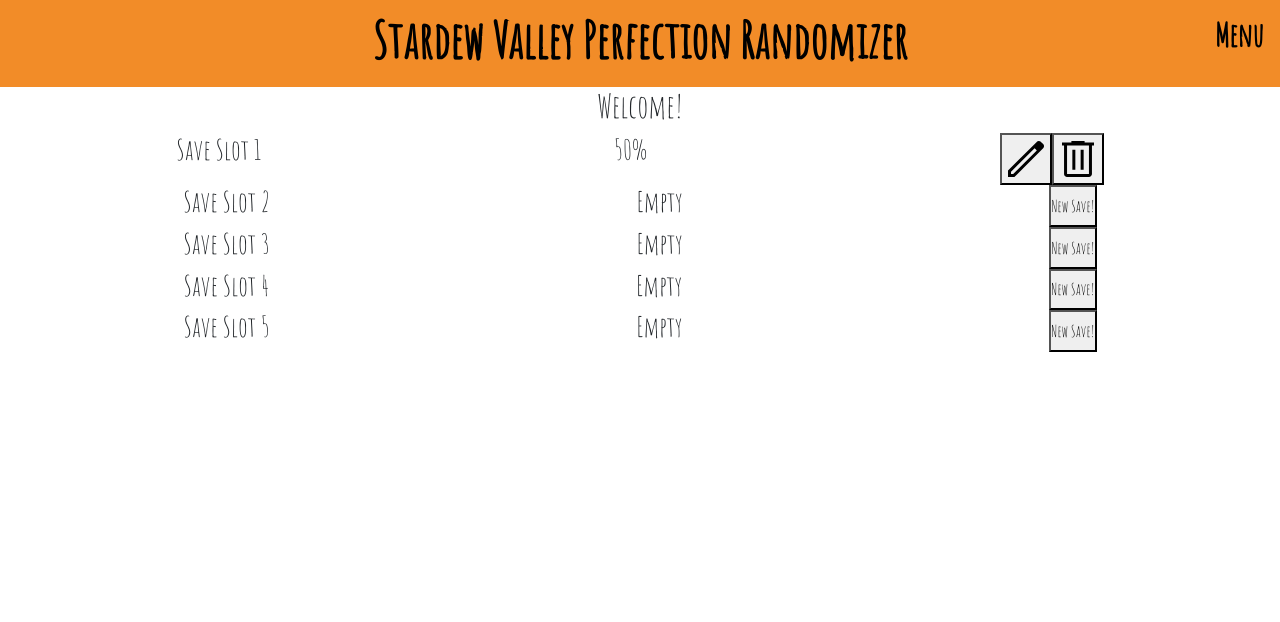
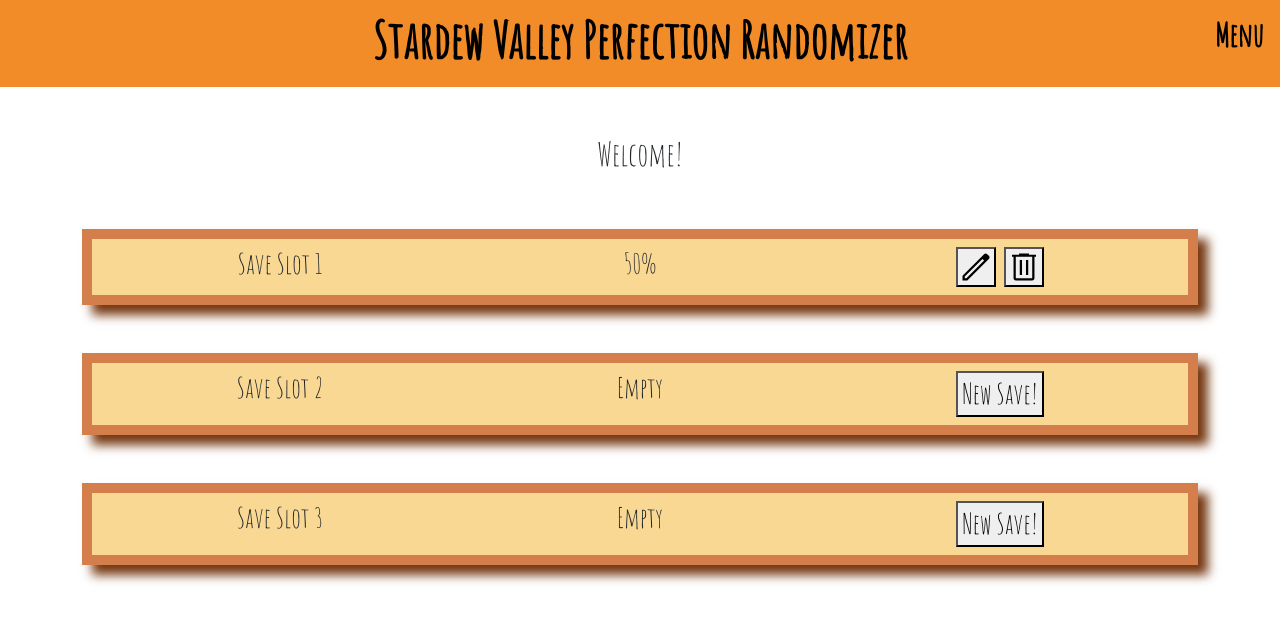
Before and after one commit to killingsworth-kristen/stardew-randomizer-react, a React (Create React App) app: page /saves in a window 1280 px wide. Shown: the top 622 px of the page. Built offline with nearby package versions, Linux system fonts and the light colour scheme.

Commit message:
saves stylefirst pass

```diff
--- a/src/App.css
+++ b/src/App.css
@@ -1,3 +1,9 @@
+:root {
+  --frame-edge: #d47f4b;
+  --frame-background: #f9d894;
+  --frame-text: #763812;
+}
+
 * {
   margin: 0;
   padding: 0;
@@ -14,6 +20,14 @@
   src: local("AmaticSC-Regular"),url("./fonts/AmaticSC-Regular.ttf") format(truetype);
 }
 
+body {
+  min-height: 100vh;
+}
+
+h3 {
+  margin: 0;
+}
+
 .App {
   text-align: center;
   font-family: "AmaticSC";
--- a/src/App.js
+++ b/src/App.js
@@ -4,7 +4,6 @@
 
 // Import Components
 import Header from './components/Header';
-import Login from  './components/pages/Login';
 import AllSaves from './components/pages/AllSaves'
 import NewSaveForm from './components/pages/NewSaveForm';
 import NewSavePreview from './components/pages/NewSavePreview';
@@ -16,7 +15,6 @@
       <Router>
           <Header />
           <Routes>
-            <Route path='/login' element={<Login />}/>
             <Route path='/saves' element={<AllSaves />}/>
             <Route path='/new-save' element={<NewSaveForm />}/>
             <Route path='/new-save/preview' element={<NewSavePreview />}/>
--- /dev/null
+++ b/src/components/EditDeleteSaveBtns.js
@@ -0,0 +1,14 @@
+import React from "react";
+
+export default function EditDeleteDaveBtns () {
+    return (
+        <div className="col">
+        <button className="edit-delete-btn">
+            <img className="edit-delete-btn-icon" src="/assets/icons/edit.svg" alt="edit save"/>
+        </button>
+        <button className="edit-delete-btn">
+            <img className="edit-delete-btn-icon" src="/assets/icons/delete.svg" alt="delete save"/>
+        </button>
+    </div>
+    )
+}
--- a/src/components/Header.js
+++ b/src/components/Header.js
@@ -12,7 +12,7 @@
                 </button>
                 <div className="collapse" id="collapseExample">
                     <div className="menu-dropdown">
-                        <a><h3>Logout</h3></a>
+                        {/* <a><h3>Logout</h3></a> */}
                         <a><h3>Saves</h3></a>
                         <a><h3>Help</h3></a>
                         <a><h3>About</h3></a>
--- /dev/null
+++ b/src/components/NewSaveBtn.js
@@ -0,0 +1,11 @@
+import React from "react";
+
+export default function NewSaveBtn () {
+    return (
+        <div className="col">
+        <button className="new-save-btn">
+            <h3 className="new-save-btn-text">New Save!</h3>
+        </button>
+    </div>
+    )
+}
--- a/src/components/pages/AllSaves.js
+++ b/src/components/pages/AllSaves.js
@@ -1,42 +1,50 @@
 import React from "react";
 import './../style/AllSaves.css';
+
+import EditDeleteSaveBtns from "../EditDeleteSaveBtns";
+import NewSaveBtn from "../NewSaveBtn";
 
 export default function AllSaves () {
     return (
         <main>
-            <h2>Welcome!</h2>
-            <div className="all-saves-container">
-                <div className="save-slot-container">
+            <h2 className="all-saves-title">Welcome!</h2>
+            <div className="grid-wrapper align-items-center">
+                <div className="container">
+                    <div className="row" id="row-1">
+                        <div className="col">
                             <h3>Save Slot 1</h3>
+                        </div>
+                        <div className="col">
                             <h3>50%</h3>
+                        </div>
+                        <EditDeleteSaveBtns />
+                    </div>
+                    <div className="row" id="row-2">
+                        <div className="col">
                             <div>
-                        <button>
-                            <img src="/assets/icons/edit.svg" alt="edit save"/>
-                        </button>
-                        <button>
-                            <img src="/assets/icons/delete.svg" alt="delete save"/>
-                        </button>
+                                <h3>Save Slot 2</h3>
                             </div>
                         </div>
-                <div className="save-slot-container">
-                    <h3>Save Slot 2</h3>
+                        <div className="col">
+                            <div>
                                 <h3>Empty</h3>
-                    <button>New Save!</button>
                             </div>
-                <div className="save-slot-container">
+                        </div>
+                        <NewSaveBtn />
+                    </div>
+                    <div className="row" id="row-3">
+                    <div className="col">
+                            <div>
                                 <h3>Save Slot 3</h3>
+                            </div>
+                        </div>
+                        <div className="col">
+                            <div>
                                 <h3>Empty</h3>
-                    <button>New Save!</button>
                             </div>
-                <div className="save-slot-container">
-                    <h3>Save Slot 4</h3>
-                    <h3>Empty</h3>
-                    <button>New Save!</button>
                         </div>
-                <div className="save-slot-container">
-                    <h3>Save Slot 5</h3>
-                    <h3>Empty</h3>
-                    <button>New Save!</button>
+                        <NewSaveBtn />
+                    </div>
                 </div>
             </div>
         </main>
--- a/src/components/pages/Login.js
+++ /dev/null
@@ -1,9 +0,0 @@
-import React from "react";
-
-export default function Login () {
-    return (
-        <main>
-            <h2>Login!</h2>
-        </main>
-    )
-}
--- a/src/components/style/AllSaves.css
+++ b/src/components/style/AllSaves.css
@@ -1,4 +1,35 @@
-.save-slot-container {
+.all-saves-title {
+    margin-top: 3rem;
+}
+
+.grid-wrapper {
     display: flex;
-    justify-content: space-around;
+    justify-content: center;
+    align-items: center;
 }
+
+.grid-container {
+    display: grid;
+    flex: 1;
+}
+
+.row {
+    margin: 3rem 0;
+    padding: 0.5rem;
+    background-color: var(--frame-background);
+    border: 10px solid var(--frame-edge);
+    box-shadow: 10px 10px 10px var(--frame-text);
+}
+
+.new-save-btn-text {
+    padding: 0.25rem;
+    margin: 0;
+}
+
+.edit-delete-btn {
+    margin: 0 4px;
+}
+
+.edit-delete-btn-icon {
+    width: 36px;
+}
--- a/src/components/style/Header.css
+++ b/src/components/style/Header.css
@@ -1,5 +1,6 @@
 .header {
     background-color: #F28C28;
+    /* background-color: var(--frame-edge); */
     color: black;
     display: flex;
     justify-content: center;
@@ -7,6 +8,7 @@
 
 .nav {
     background-color: #F28C28;
+    /* background-color: var(--frame-edge); */
     position: absolute;
     right: 0;
 
@@ -30,6 +32,7 @@
 .menu-btn {
     border: none;
     background-color: #F28C28;
+    /* background-color: var(--frame-edge); */
 }
 
 .menu-btn h2 {
```
Lines whose indentation alone changed are shown as unchanged.
